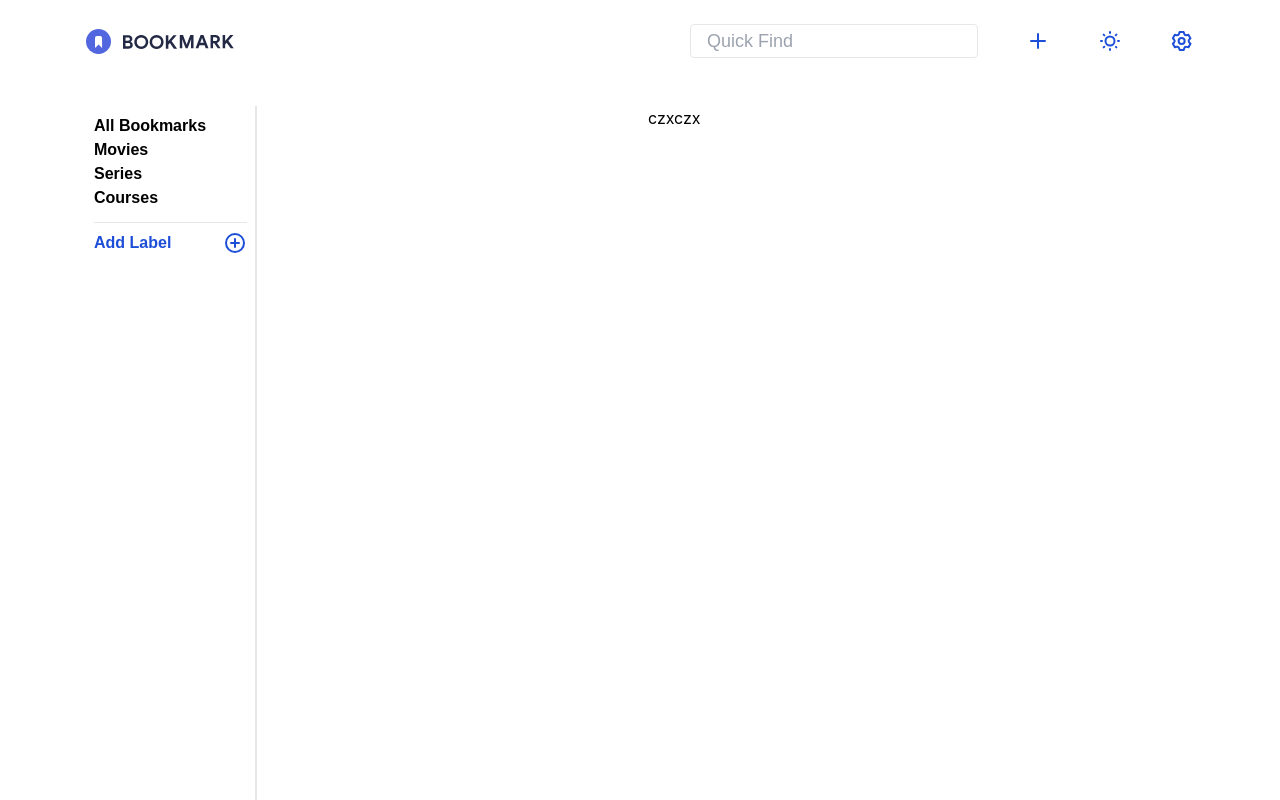
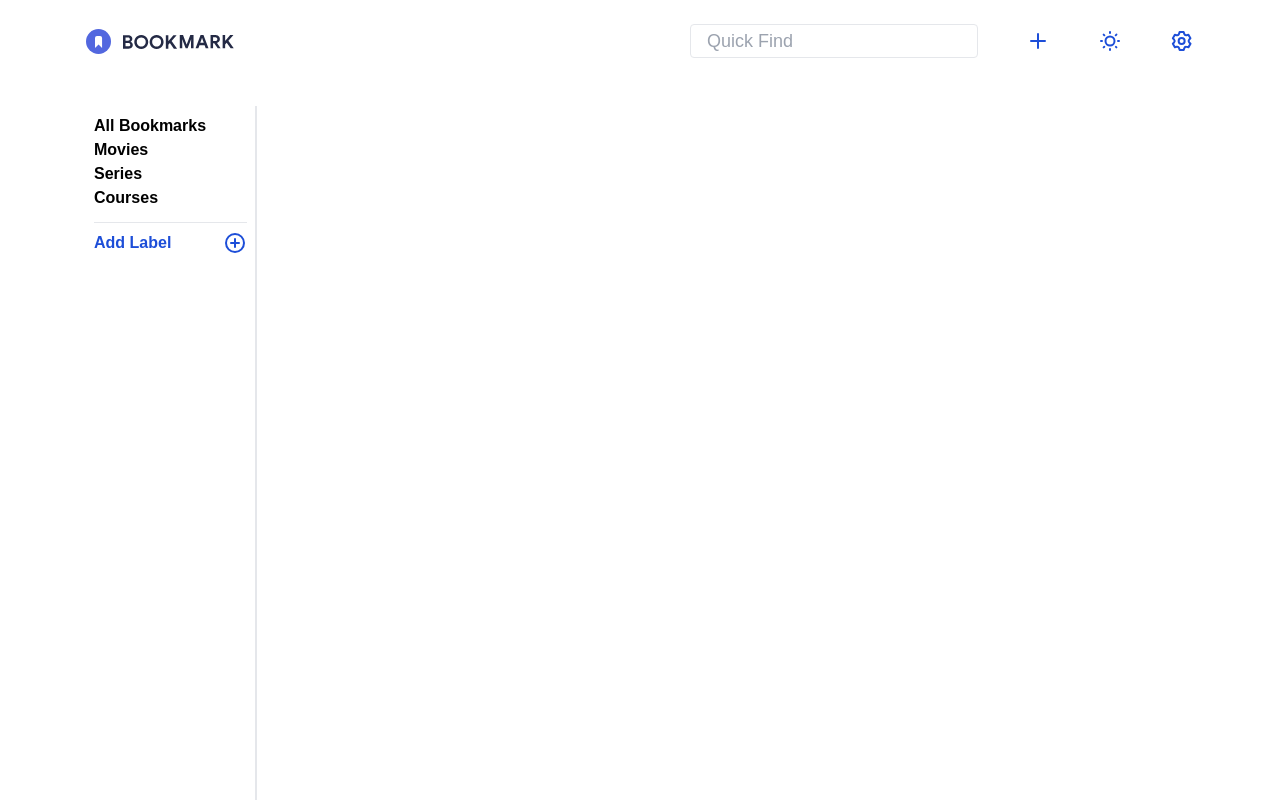
Before and after one commit to notGonim/Bookmark, a React (Create React App) app: page /home in a window 1280 px wide. Shown: the top 800 px of the page. Built offline with nearby package versions, Linux system fonts and the light colour scheme; no server answers; sample sign-in values are in the browser's storage.

Commit message:
ADDED the label feature

```diff
--- a/src/components/addLabelModel/addLabel.component.js
+++ b/src/components/addLabelModel/addLabel.component.js
@@ -21,7 +21,12 @@ export const AddLabel = ({ showModel, setShowModel }) => {
     };
     return (
         <>
-            {showModel ? <div style={animation} className="p-9">Model</div> : null}
+            {showModel ?
+                <div className=" h-screen flex items-center  justify-center">
+                    <div className="rounded-xl w-7/12 h-96 bg-white border-2">
+                        model
+                    </div>
+                </div> : null}
         </>
     )
 }
--- a/src/components/content/contnet.component.js
+++ b/src/components/content/contnet.component.js
@@ -3,9 +3,9 @@ import { AddLabel } from '../addLabelModel/addLabel.component'
 
 export const Contnet = ({ showModel, setShowModel }) => {
     return (
-        <div>
-            czxczx
+        <div className='p-0'>
             <AddLabel showModel={showModel} setShowModel={setShowModel} />
+
         </div>
     )
 }
--- a/src/pages/dashboard.page.js
+++ b/src/pages/dashboard.page.js
@@ -1,24 +1,24 @@
 import React, { useEffect, useState } from 'react'
+import { AddLabel } from '../components/addLabelModel/addLabel.component'
 import { Contnet } from '../components/content/contnet.component'
 import { Footer } from '../components/footer/footer.component'
 import { LoggedHeader } from '../components/headerLogged/header'
 import { Sidebar } from '../components/sidebar/sidebar.component'
 
-export default function Dashboard  ()  {
+export default function Dashboard() {
 
     const [showModel, setShowModel] = useState(false)
 
 
     return (
         <>
-
             <LoggedHeader />
-            <div class="grid grid-cols-6 gap-4 py-6 container" >
-                <div class="col-start-1 col-end-2 ">
+            <div className="grid grid-cols-6 gap-4 py-6 container" >
+                <div className="col-start-1 col-end-2 ">
                     <Sidebar setShowModel={setShowModel} />
                 </div>
-                <div class="col-start-4 col-end-7 ">
-                    <Contnet showModel={showModel} setShowModel={setShowModel}  />
+                <div className="col-start-2 col-end-7 ">
+                    <Contnet showModel={showModel} setShowModel={setShowModel} />
                 </div>
             </div>
             <Footer />
```
